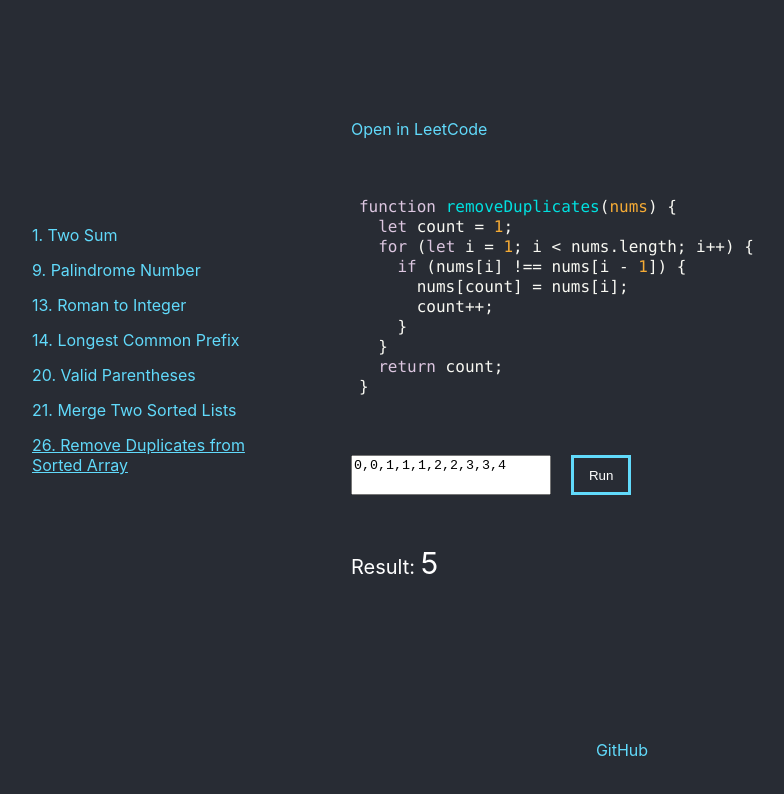
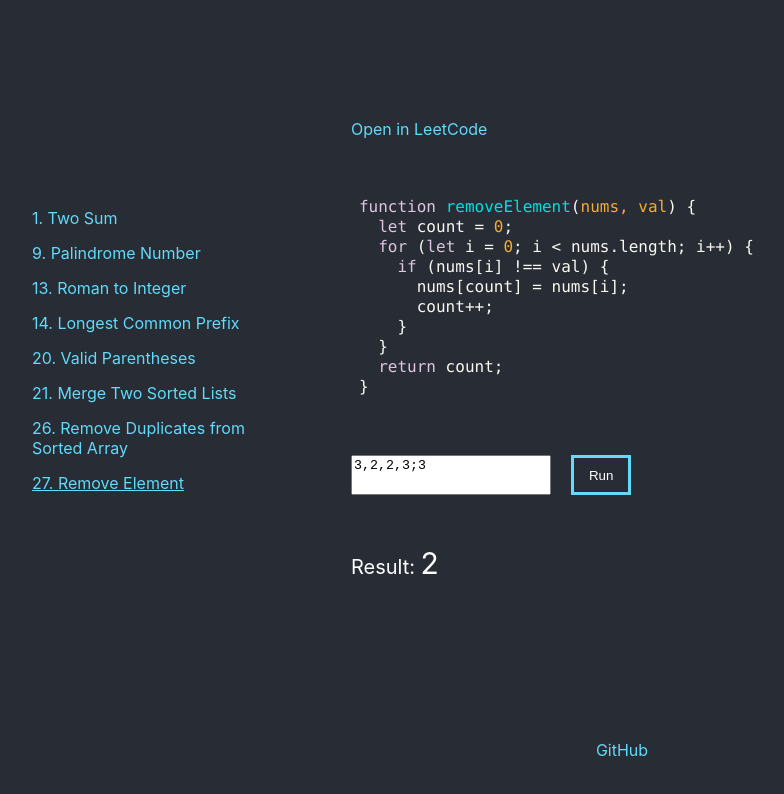
Before and after one commit to leopard-work/leetcode-app, a React (Create React App) app: page / in a window 1280 px wide. Shown: the top 794 px of the page, without its empty margins (18-802 px from the left). Built offline with nearby package versions, Linux system fonts and the light colour scheme.

Commit message:
+ 27. Remove Element

```diff
--- /dev/null
+++ b/src/components/27_remove_element.ts
@@ -0,0 +1,18 @@
+export const removeElementParse = (s) => {
+  const elements = s.split(";");
+  const arr = elements[0].split(",").map((el) => (el = +el));
+  return removeElement(arr, +elements[1]);
+};
+
+export function removeElement(nums: number[], val: number): number {
+  let count = 0;
+  for (let i = 0; i < nums.length; i++) {
+    if (nums[i] !== val) {
+      nums[count] = nums[i];
+      count++;
+    }
+  }
+  return count;
+}
+
+export const removeElementInitial = "3,2,2,3;3";
--- a/src/components/list.ts
+++ b/src/components/list.ts
@@ -15,9 +15,14 @@ import {
   removeDuplicates,
   removeDuplicatesInitial,
 } from "./26_remove_duplicates_from_sorted_array";
+import {
+  removeElement,
+  removeElementInitial,
+  removeElementParse,
+} from "./27_remove_element";
 
 const URL = "https://leetcode.com/problems/";
-export const FIRSTRUN = 26;
+export const FIRSTRUN = 27;
 
 export const listData = [
   {
@@ -75,4 +80,12 @@ export const listData = [
     initial: removeDuplicatesInitial,
     initialType: "arrayNumber",
   },
+  {
+    f: removeElementParse,
+    f_view: removeElement,
+    id: "27",
+    name: "27. Remove Element",
+    link: `${URL}remove-element/`,
+    initial: removeElementInitial,
+  },
 ];
```
